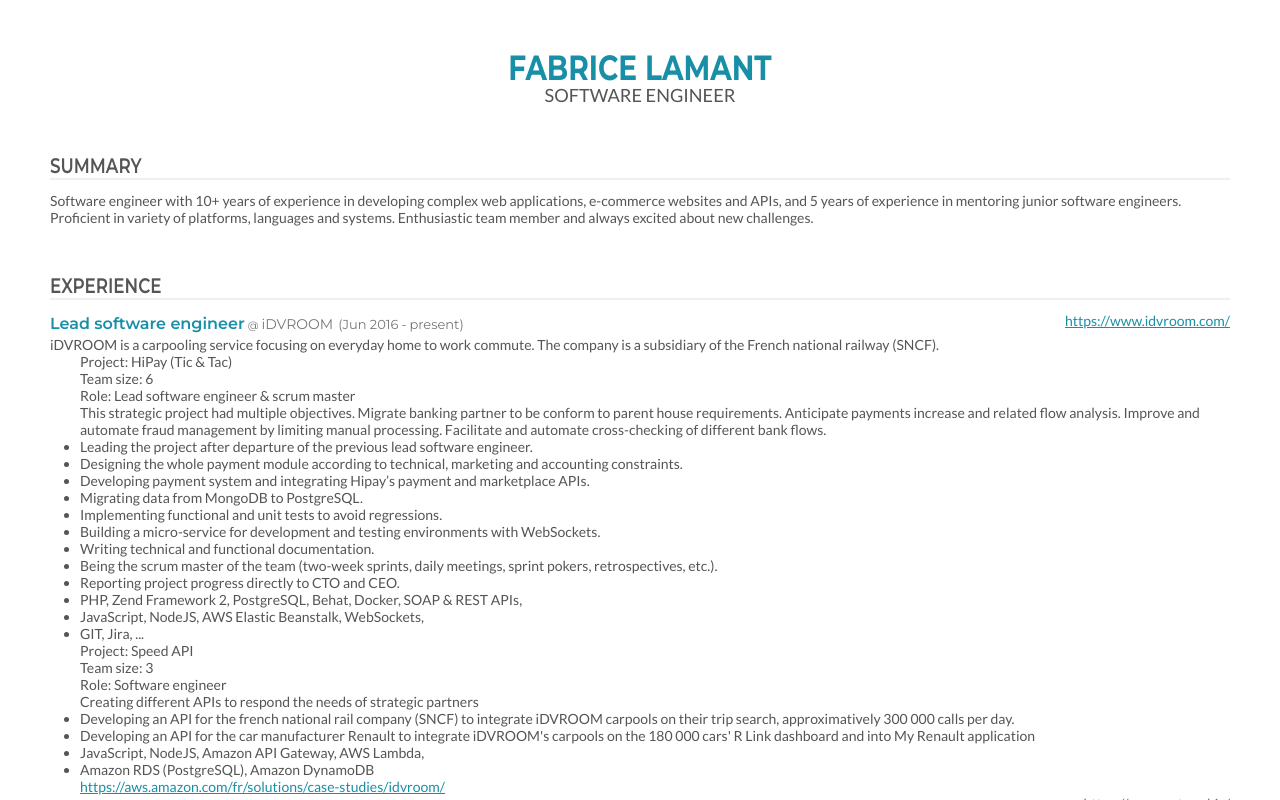
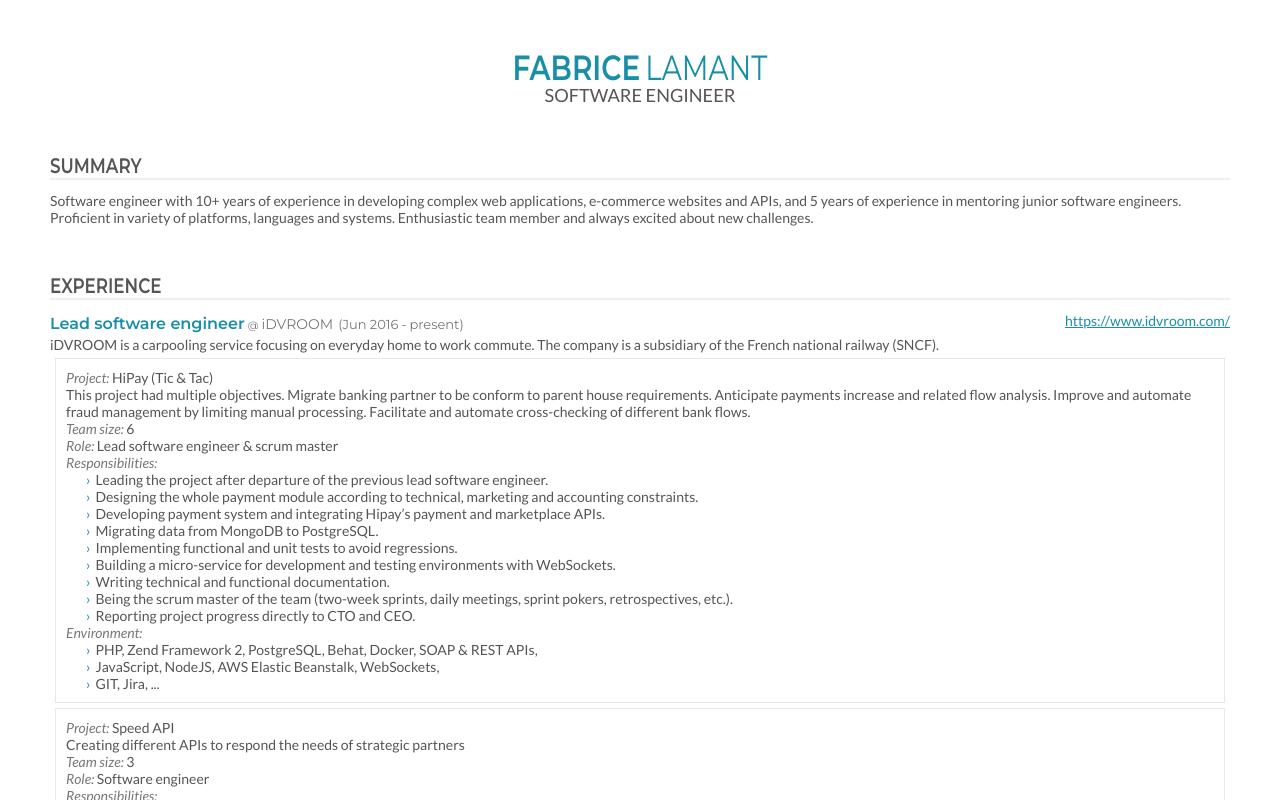
Before and after one commit to fabrice404/cv-ireland, a React (Create React App) app: page / in a window 1280 px wide. Shown: the top 800 px of the page. Built offline with nearby package versions, Linux system fonts and the light colour scheme.

Commit message:
WIP styling experience

```diff
--- a/public/cv.css
+++ b/public/cv.css
@@ -1,16 +1,20 @@
+@charset "UTF-8";
 @import "https://fonts.googleapis.com/css?family=Lato:300,400,300italic,400italic";
 @import "https://fonts.googleapis.com/css?family=Montserrat:300,400,500,600,700";
 * {
   margin: 0;
-  padding: 0;
-  transition: all 0.4s ease-in-out;
-  -webkit-transition: all 0.4s ease-in-out;
-  -moz-transition: all 0.4s ease-in-out;
-  -ms-transition: all 0.4s ease-in-out;
-  -o-transition: all 0.4s ease-in-out; }
+  padding: 0; }
 
 a {
   color: #188fa7; }
+
+ul {
+  list-style-type: none;
+  padding-left: 20px; }
+  ul li:before {
+    color: #188fa7;
+    content: '›';
+    margin-right: 5px; }
 
 body {
   margin: 0 auto;
@@ -25,7 +29,7 @@ body {
       color: #188fa7;
       font-family: 'Montserrat', sans-serif;
       font-size: 2em;
-      font-weight: 700;
+      font-weight: 600;
       margin: 0;
       text-transform: uppercase;
       transform: scale(1, 1.25);
@@ -33,6 +37,9 @@ body {
       -moz-transform: scale(1, 1.25);
       -ms-transform: scale(1, 1.25);
       -o-transform: scale(1, 1.25); }
+      body .me .me--name .me--lastname {
+        margin-left: 5px;
+        font-weight: 400; }
     body .me .me--jobTitle {
       font-size: 1.3em;
       font-weight: 500;
@@ -59,28 +66,33 @@ body {
     color: #777;
     font-family: 'Montserrat',sans-serif;
     font-size: 14px; }
-    body .section .title-2.company {
+    body .section .title-2.job--company {
       margin-left: 3px; }
-      body .section .title-2.company:before {
+      body .section .title-2.job--company:before {
         content: '@';
         font-size: 0.75em;
         margin-right: 3px; }
-  body .section .date {
+  body .section .text-light {
+    color: #777;
+    font-style: italic; }
+  body .section .job .job--date {
     color: #777;
     font-family: 'Montserrat',sans-serif;
     font-size: 13px;
     margin-left: 5px; }
-    body .section .date .date-start:before {
+    body .section .job .job--date .job--dateStart:before {
       content: '('; }
-    body .section .date .date-start:after {
+    body .section .job .job--date .job--dateStart:after {
       margin-left: 3px;
       content: '-'; }
-    body .section .date .date-end {
+    body .section .job .job--date .job--dateEnd {
       margin-left: 3px; }
-      body .section .date .date-end:after {
+      body .section .job .job--date .job--dateEnd:after {
         content: ')'; }
-  body .section .link {
+  body .section .job .job--link {
     display: inline-block;
     float: right; }
-  body .section .project {
-    padding-left: 30px; }
+  body .section .job .job--project {
+    margin: 5px;
+    padding: 10px;
+    border: 1px solid #e8e8e8; }
--- a/src/components/App.jsx
+++ b/src/components/App.jsx
@@ -3,10 +3,11 @@ import Experience from './Experience.jsx';
 
 class App extends Component {
   render() {
-    return (
-      <div>
+    return (<div>
       <header class="me">
-          <h1 className="me--name">{this.props.cv.firstName} {this.props.cv.lastName}</h1>
+        <h1 className="me--name">{this.props.cv.firstName}
+          <span class="me--lastname">{this.props.cv.lastName}</span>
+        </h1>
         <h2 className="me--jobTitle">{this.props.cv.jobTitle}</h2>
       </header>
       <section className="section summary">
@@ -14,8 +15,11 @@ class App extends Component {
         {this.props.cv.summary}
       </section>
       <Experience experience={this.props.cv.experience}/>
-      </div>
-    );
+      <section className="section reference">
+        <h3 className="section--title">Reference</h3>
+        Will be available on request
+      </section>
+    </div>);
   }
 }
 
--- a/src/components/Experience.jsx
+++ b/src/components/Experience.jsx
@@ -14,36 +14,36 @@ class Experience extends Component {
 }
 
 const ExperienceItem = props => (
-  <div>
-    <span className="title-1">{props.jobTitle}</span>
-    <span className="title-2 company">{props.company}</span>
+  <div class="job">
+    <span className="job--title title-1">{props.jobTitle}</span>
+    <span className="job--company title-2">{props.company}</span>
 
-    <span className="date">
-      <span className="date-start">{moment(props.startDate.month + ' ' + props.startDate.year, 'MM YYYY').format('MMM YYYY')}</span>
-      <span className="date-end">
+    <span className="job--date">
+      <span className="job--dateStart">{moment(props.startDate.month + ' ' + props.startDate.year, 'MM YYYY').format('MMM YYYY')}</span>
+      <span className="job--dateEnd">
         {props.endDate && moment(props.endDate.month + ' ' + props.endDate.year, 'MM YYYY').format('MMM YYYY')}
         {!props.endDate && 'present'}
       </span>
     </span>
 
-    {props.link && <span className="link">
+    {props.link && <span className="job--link">
       <a href={props.link} target="_blank">{props.link}</a>
     </span>}
 
-    {props.description&& <div>{props.description}</div>}
+    {props.description && <div>{props.description}</div>}
     {props.projects && props.projects.map(item => <Project {...item} key={Math.random(0, 1)}/>)}
   </div>
 );
 
 const Project = props => (
-  <div className="project">
-    {props.title && <div className="title">Project: {props.title}</div>}
-    {props.teamSize && <div className="title">Team size: {props.teamSize}</div>}
-    {props.role && <div className="title">Role: {props.role}</div>}
-    {props.description}
-    {props.responsibilities && <ul>{props.responsibilities.map(item => <ListItem item={item} key={Math.random(0, 1)}/>)}</ul>}
-    {props.environment && <ul>{props.environment.map(item => <ListItem item={item} key={Math.random(0, 1)}/>)}</ul>}
-    {props.link && <a href={props.link} target="_blank">{props.link}</a>}
+  <div className="job--project">
+    {props.title && <div><span className="text-light">Project: </span>{props.title}</div>}
+    {props.description && <div>{props.description}</div>}
+    {props.teamSize && <div><span className="text-light">Team size: </span>{props.teamSize}</div>}
+    {props.role && <div><span className="text-light">Role: </span>{props.role}</div>}
+    {props.responsibilities && <div><span className="text-light">Responsibilities: </span><ul>{props.responsibilities.map(item => <ListItem item={item} key={Math.random(0, 1)}/>)}</ul></div>}
+    {props.environment && <div><span className="text-light">Environment: </span><ul>{props.environment.map(item => <ListItem item={item} key={Math.random(0, 1)}/>)}</ul></div>}
+    {props.link && <div><a href={props.link} target="_blank">{props.link}</a></div>}
   </div>
 );
 
--- a/src/cv.json
+++ b/src/cv.json
@@ -16,7 +16,7 @@
       "title": "HiPay (Tic & Tac)",
       "teamSize": 6,
       "role": "Lead software engineer & scrum master",
-      "description": "This strategic project had multiple objectives. Migrate banking partner to be conform to parent house requirements. Anticipate payments increase and related flow analysis. Improve and automate fraud management by limiting manual processing. Facilitate and automate cross-checking of different bank flows.",
+      "description": "This project had multiple objectives. Migrate banking partner to be conform to parent house requirements. Anticipate payments increase and related flow analysis. Improve and automate fraud management by limiting manual processing. Facilitate and automate cross-checking of different bank flows.",
       "responsibilities": [
         "Leading the project after departure of the previous lead software engineer.",
         "Designing the whole payment module according to technical, marketing and accounting constraints.",
@@ -62,6 +62,7 @@
     },
     "description": "Octave is an omnichannel ERP that natively integrates an e-commerce solution.",
     "projects": [{
+      "title": "Octave Web 6",
       "responsibilities": [
         "Developed the e-commerce framework using ASP.NET / C#, used it to release over 150 b2b & b2c websites.",
         "Technical mentor and architect for the web team comprised of 4 front-end developers, 4 back-end developers and 4 marketing consultants, managed releases planning and tasks assignment.",
@@ -84,6 +85,7 @@
       "month": 9
     },
     "projects": [{
+      "title": "Octave Web 5",
       "responsibilities": [
         "Developed features for e-commerce websites with ASP.NET and C#, integrated new payment systems (ATOS SIPS, Paybox, PayPal, ) and new delivering providers (So Colissimo, Kiala, Chronopost, DPD, etc.)",
         "Developed SaaS platform connection tool using the Windows COM interop MSTSCLib which allow clients to connect to any RDP server with no need of a tool like Citrix.",
--- a/src/cv.scss
+++ b/src/cv.scss
@@ -29,11 +29,23 @@ $lightgrey: #e8e8e8;
 * {
   margin: 0;
   padding: 0;
-  @include transition(all .4s ease-in-out);
 }
 
 a {
   color: $primary;
+}
+
+ul {
+  list-style-type: none;
+  padding-left: 20px;
+
+  li {
+    &:before {
+      color: $primary;
+      content: '›';
+      margin-right: 5px;
+    }
+  }
 }
 
 body {
@@ -51,10 +63,15 @@ body {
       color: $primary;
       font-family: 'Montserrat', sans-serif;
       font-size: 2em;
-      font-weight: 700;
+      font-weight: 600;
       margin: 0;
       text-transform: uppercase;
       @include transform-scale(1, 1.25);
+
+      .me--lastname {
+        margin-left: 5px;
+        font-weight: 400;
+      }
     }
 
     .me--jobTitle {
@@ -88,7 +105,7 @@ body {
       font-family: 'Montserrat',sans-serif;
       font-size: 14px;
 
-      &.company {
+      &.job--company {
         margin-left: 3px;
 
         &:before {
@@ -99,13 +116,19 @@ body {
       }
     }
 
-    .date {
+    .text-light {
+      color: $grey;
+      font-style: italic;
+    }
+
+    .job {
+      .job--date {
         color: $grey;
         font-family: 'Montserrat',sans-serif;
         font-size: 13px;
         margin-left: 5px;
 
-      .date-start {
+        .job--dateStart {
           &:before {
             content: '(';
           }
@@ -116,7 +139,7 @@ body {
           }
         }
 
-      .date-end {
+        .job--dateEnd {
           margin-left: 3px;
 
           &:after {
@@ -125,12 +148,16 @@ body {
         }
       }
 
-    .link{
+      .job--link {
         display: inline-block;
         float: right;
       }
-    .project {
-      padding-left:30px;
+
+      .job--project {
+        margin: 5px;
+        padding: 10px;
+        border: 1px solid $lightgrey;
       }
     }
   }
+}
```
Lines whose indentation alone changed are shown as unchanged.
